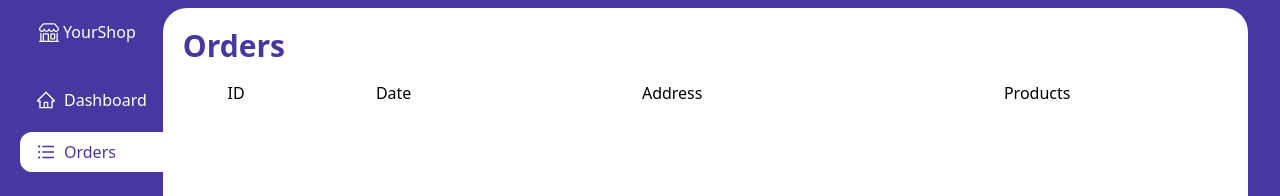
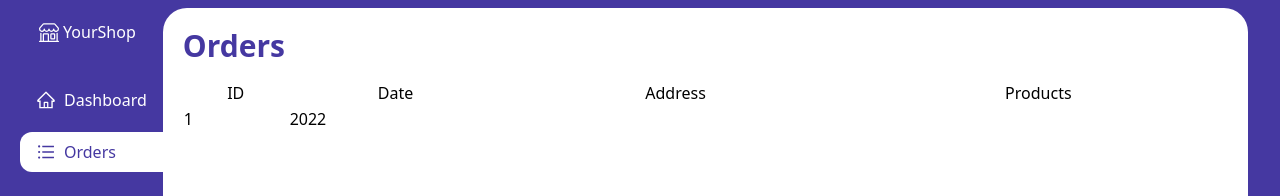
Before and after one commit to gift56/dashboard, a React (Vite) app: page /orders in a window 1280 px wide. Shown: the top 196 px of the page. Built offline with nearby package versions, Linux system fonts and the light colour scheme.

Commit message:
adding data

```diff
--- a/src/Page/Order.jsx
+++ b/src/Page/Order.jsx
@@ -17,8 +17,8 @@ const Order = () => {
         </thead>
         <tbody>
           <tr>
-            <td></td>
-            <td></td>
+            <td>1</td>
+            <td>2022</td>
             <td></td>
             <td></td>
           </tr>
```
